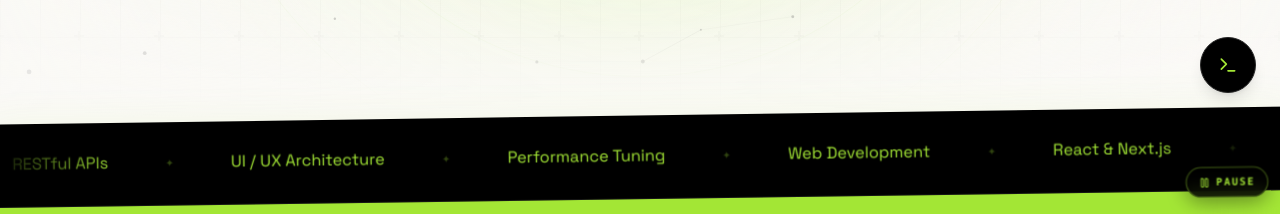
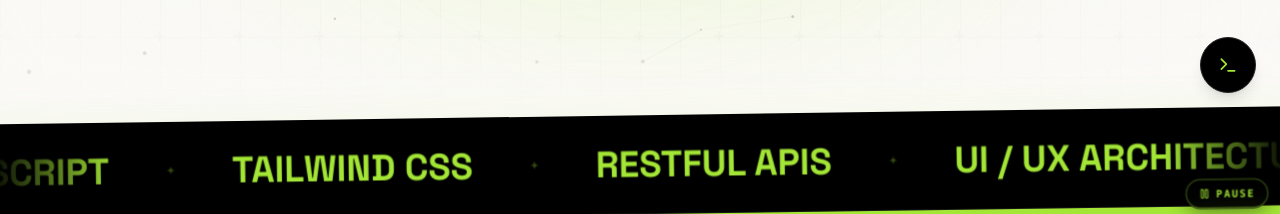
Before and after one commit to brianaryansyah/p2, a React (Vite) app: page / in a window 1280 px wide. Shown: the part 683-897 px from the top of the page. Built offline with nearby package versions, Linux system fonts and the light colour scheme; no server answers.

Commit message:
Restore marquee font style

```diff
--- a/src/components/MarqueeBanner.jsx
+++ b/src/components/MarqueeBanner.jsx
@@ -33,7 +33,7 @@
  * Speed is lerped toward the hover target instead of swapping the animation,
  * so boosting never causes a restart or a visible pause.
  */
-const MarqueeRow = memo(function MarqueeRow({ skills, dark, direction, baseSpeed, gapClass, edgeFrom, edgeWidth, pausedRef }) {
+const MarqueeRow = memo(function MarqueeRow({ skills, dark, direction, baseSpeed, gapClass, textClass, edgeFrom, edgeWidth, pausedRef }) {
   const rowRef = useRef(null);
   const trackRef = useRef(null);
   const speedRef = useRef(1);
@@ -92,7 +92,7 @@
     >
       <div ref={trackRef} className="flex whitespace-nowrap will-change-transform">
         {[...Array(2)].map((_, i) => (
-          <div key={i} className={`flex shrink-0 items-center ${gapClass}`}>
+          <div key={i} className={`flex shrink-0 items-center ${textClass} ${gapClass}`}>
             {skills.map((skill, j) => (
               <SkillItem key={j} skill={skill} dark={dark} />
             ))}
@@ -140,6 +140,7 @@
             direction={1}
             baseSpeed={110}
             gapClass="gap-6 md:gap-14 pr-6 md:pr-14"
+            textClass="text-lg sm:text-2xl md:text-4xl font-black uppercase"
             edgeFrom="from-black"
             edgeWidth="w-16 md:w-32"
             pausedRef={pausedRef}
@@ -154,6 +155,7 @@
             direction={-1}
             baseSpeed={90}
             gapClass="gap-6 md:gap-12 pr-6 md:pr-12"
+            textClass="text-base sm:text-lg md:text-2xl font-black uppercase"
             edgeFrom="from-lime-400"
             edgeWidth="w-12 md:w-24"
             pausedRef={pausedRef}
```
